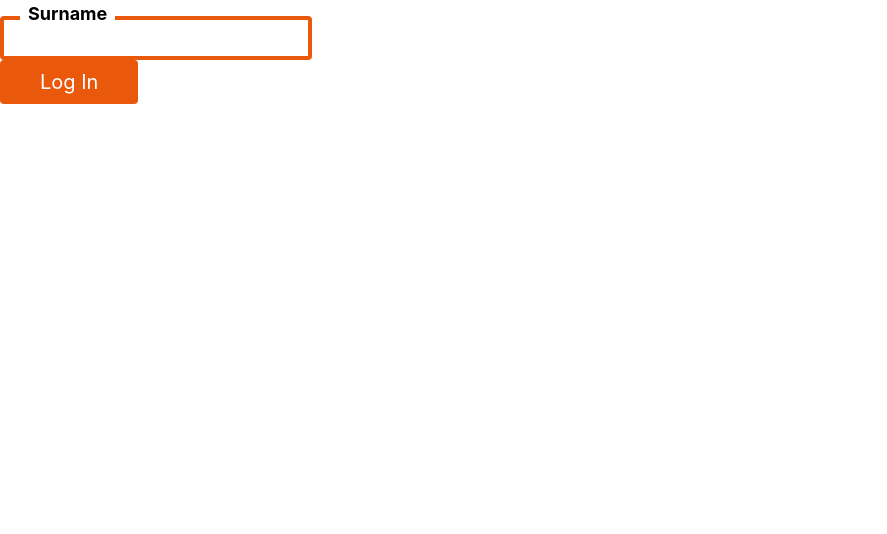
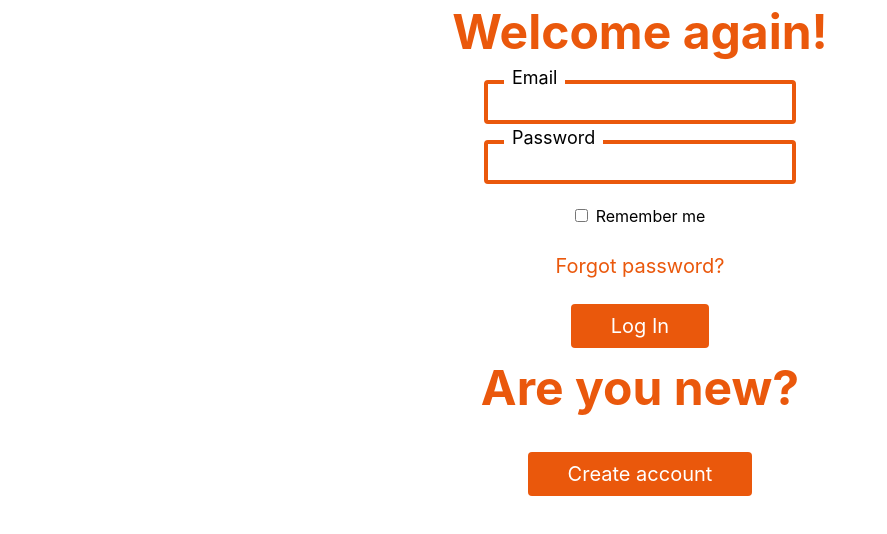
Before and after one commit to Marcin164/it-job-aggregator-frontend, a Next.js app: page /Login in a window 1280 px wide. Shown: the top 534 px of the page, without its empty margins (0-887 px from the left). Built offline with nearby package versions, Linux system fonts and the light colour scheme.

Commit message:
feat: add Checkbox Button Component

```diff
--- a/components/Button.tsx
+++ b/components/Button.tsx
@@ -1,12 +1,13 @@
 import React from 'react'
 
 type Props = {
-    value: string
+    value?: string
+    className?:string
 }
 
 const Button = (props: Props) => {
   return (
-    <button className="bg-orange-600 px-10 py-2 text-xl text-white rounded">{props.value}</button>
+    <button className={`${props.className} px-10 py-2 text-xl my-2 rounded w-fit`}>{props.value}</button>
   )
 }
 
--- /dev/null
+++ b/components/ButtonCheckbox.tsx
@@ -0,0 +1,38 @@
+import React, { useEffect, useState } from "react";
+
+type Props = {
+  label?: string;
+  id: string;
+  type: string;
+  name?: string
+  checked?:boolean
+};
+
+const ButtonCheckbox = (props: Props) => {
+
+  const [style, setStyle] = useState("font-normal bg-gray-200 border-gray-200");
+
+  return (
+    <>
+      <label
+        className={`${style} px-8 py-3 border-2 rounded`}
+        htmlFor={props.id}
+      >
+        {props.label}
+      </label>
+      <input
+        id={props.id}
+        type={props.type}
+        className="invisible"
+        name={props.name}
+        onChange={(e: any) => {
+          e.currentTarget.checked
+            ? setStyle("font-bold bg-orange-600/50 border-orange-600")
+            : setStyle("font-normal bg-gray-200 border-gray-200");
+        }}
+      />
+    </>
+  );
+};
+
+export default ButtonCheckbox;
--- /dev/null
+++ b/components/Checkbox.tsx
@@ -0,0 +1,14 @@
+import React from "react";
+
+type Props = {};
+
+const Checkbox = (props: Props) => {
+  return (
+    <div className="my-2 mt-5">
+      <input type="checkbox" />
+      <label className="ml-2">Remember me</label>
+    </div>
+  );
+};
+
+export default Checkbox;
--- a/components/Input.tsx
+++ b/components/Input.tsx
@@ -1,14 +1,15 @@
 import React from 'react'
 
 type Props = {
-    label: string
+    label?: string
     type: string
+    className? : string
 }
 
 const Input = (props: Props) => {
   return (
-    <div className="relative mt-4">
-        <label className="text-lg absolute bottom-8 left-5 bg-white px-2 font-bold">{props.label}</label>
+    <div className={`${props.className} relative mt-4 w-fit`}>
+        <label className="text-lg absolute bottom-8 left-5 bg-white px-2">{props.label}</label>
         <input type={props.type} className="text-lg rounded border-orange-600 border-4 px-2 py-1"/>
     </div>
   )
--- /dev/null
+++ b/components/InputAlt.tsx
@@ -0,0 +1,17 @@
+import React from "react";
+
+type Props = {
+    type:string
+    className?:string
+};
+
+const InputAlt = (props: Props) => {
+  return (
+    <input
+      type={props.type}
+      className={`${props.className} bg-gray-300 w-[50px] h-[50px] text-center text-xl rounded font-bold`}
+    />
+  );
+};
+
+export default InputAlt;
--- a/pages/Login.tsx
+++ b/pages/Login.tsx
@@ -1,11 +1,31 @@
-import React from 'react'
+import React from "react";
+import Input from "../components/Input";
+import Button from "../components/Button";
+import Checkbox from "../components/Checkbox";
 
-type Props = {}
+type Props = {};
 
 const Login = (props: Props) => {
   return (
-    <div></div>
-  )
-}
+    <>
+      <div className="flex flex-col items-center">
+        <h1 className="text-5xl text-orange-600 p-2 align-center text-center font-bold">
+          Welcome again!
+        </h1>
+        <Input label="Email" type="text" />
+        <Input label="Password" type="password" />
+        <Checkbox />
+        <Button value="Forgot password?" className="text-orange-600" />
+        <Button value="Log In" className="bg-orange-600 text-white" />
+      </div>
+      <div className="flex flex-col items-center">
+        <h1 className="text-5xl text-orange-600 p-2 align-center text-center font-bold">
+          Are you new?
+        </h1>
+        <Button value="Create account" className="bg-orange-600 text-white mt-8" />
+      </div>
+    </>
+  );
+};
 
-export default Login
+export default Login;
--- a/pages/_app.tsx
+++ b/pages/_app.tsx
@@ -1,14 +1,8 @@
-import Input from "../components/Input";
-import Button from "../components/Button"
 import "../styles/globals.css";
+import type { AppProps } from 'next/app'
 
-function MyApp() {
-  return (
-    <div>
-      <Input label="Surname" type="text"/>
-      <Button value="Log In"/>
-    </div>
-  );
+function MyApp({ Component, pageProps }: AppProps) {
+  return <Component {...pageProps} />
 }
 
-export default MyApp;
+export default MyApp
--- a/pages/index.tsx
+++ b/pages/index.tsx
@@ -2,7 +2,7 @@ import type { NextPage } from 'next'
 
 const Home: NextPage = () => {
   return (
-    <span></span>
+    <span>Index</span>
   )
 }
 
--- /dev/null
+++ b/pages/preferences.tsx
@@ -0,0 +1,30 @@
+import React from "react";
+import ButtonCheckbox from "../components/ButtonCheckbox";
+
+type Props = {};
+
+const Preferences = (props: Props) => {
+  return (
+    <div>
+      <h1 className="text-5xl text-orange-600 p-2 align-center text-center font-bold">
+        Place of work
+      </h1>
+      <h2 className="text-2xl text-orange-600 p-2 align-center text-center font-bold">
+        Would you like to work remote?
+      </h2>
+      <ButtonCheckbox label="Yes" id="Yes" type="checkbox" name="remote" />
+      <ButtonCheckbox label="No" id="No" type="checkbox" name="remote" />
+      <h2 className="text-2xl text-orange-600 p-2 align-center text-center font-bold">
+        Where would you like to work?
+      </h2>
+      <h2 className="text-2xl text-orange-600 p-2 align-center text-center font-bold">
+        What kind of company are you interested in?
+      </h2>
+      <h2 className="text-2xl text-orange-600 p-2 align-center text-center font-bold">
+        In what projects you want to participate?
+      </h2>
+    </div>
+  );
+};
+
+export default Preferences;
--- /dev/null
+++ b/pages/registration.tsx
@@ -0,0 +1,23 @@
+import React from 'react'
+import Input from "../components/Input";
+import Button from "../components/Button";
+
+type Props = {}
+
+const Registration = (props: Props) => {
+  return (
+    <div className="flex flex-col items-center">
+        <h1 className="text-5xl text-orange-600 p-2 align-center text-center font-bold">
+          Welcome again!
+        </h1>
+        <Input label="Email" type="text" className="mt-5"/>
+        <Input label="Password" type="password" className="mt-5"/>
+        <Input label="Repeat Password" type="password" className="mt-5"/>
+        <Input label="Name" type="text" className="mt-5"/>
+        <Input label="Surname" type="text" className="mt-5"/>
+        <Button value="Register" className="bg-orange-600 text-white mt-10" />
+      </div>
+  )
+}
+
+export default Registration
--- /dev/null
+++ b/pages/verification.tsx
@@ -0,0 +1,31 @@
+import React from "react";
+import Button from "../components/Button";
+import InputAlt from "../components/InputAlt";
+
+type Props = {};
+
+const Verification = (props: Props) => {
+  return (
+    <div>
+      <h2 className="text-2xl text-orange-600 p-2 align-center text-center font-bold">
+        We send you an activation code to your email
+      </h2>
+      <div className="flex justify-around mt-6">
+        <InputAlt type="number"/>
+        <InputAlt type="number"/>
+        <InputAlt type="number"/>
+        <InputAlt type="number"/>
+        <InputAlt type="number"/>
+        <InputAlt type="number"/>
+      </div>
+      <div className="flex justify-center">
+        <Button
+          value="Resend Code"
+          className="bg-orange-600 text-white mt-10"
+        />
+      </div>
+    </div>
+  );
+};
+
+export default Verification;
--- a/styles/globals.css
+++ b/styles/globals.css
@@ -10,27 +10,12 @@ body {
     Ubuntu, Cantarell, Fira Sans, Droid Sans, Helvetica Neue, sans-serif;
 }
 
-.input-wrapper{
-  margin-top:20px;
-  position:relative;
+input::-webkit-outer-spin-button,
+input::-webkit-inner-spin-button {
+    -webkit-appearance: none;
+    margin: 0;
 }
 
-.label{
-  background: white;
-  padding:5px 20px;
-  position: absolute;
-  left:40px;
-  top:-30px;
-  font-size:24px;
+input[type=number] {
+    -moz-appearance:textfield;
 }
-
-.input{
-  width:100%;
-  height:60px;
-  border:4px solid #E53D00;
-  border-radius:10px;
-  padding:0 20px;
-  font-size:28px;
-  box-sizing:border-box;
-  outline:none;
-}
```
